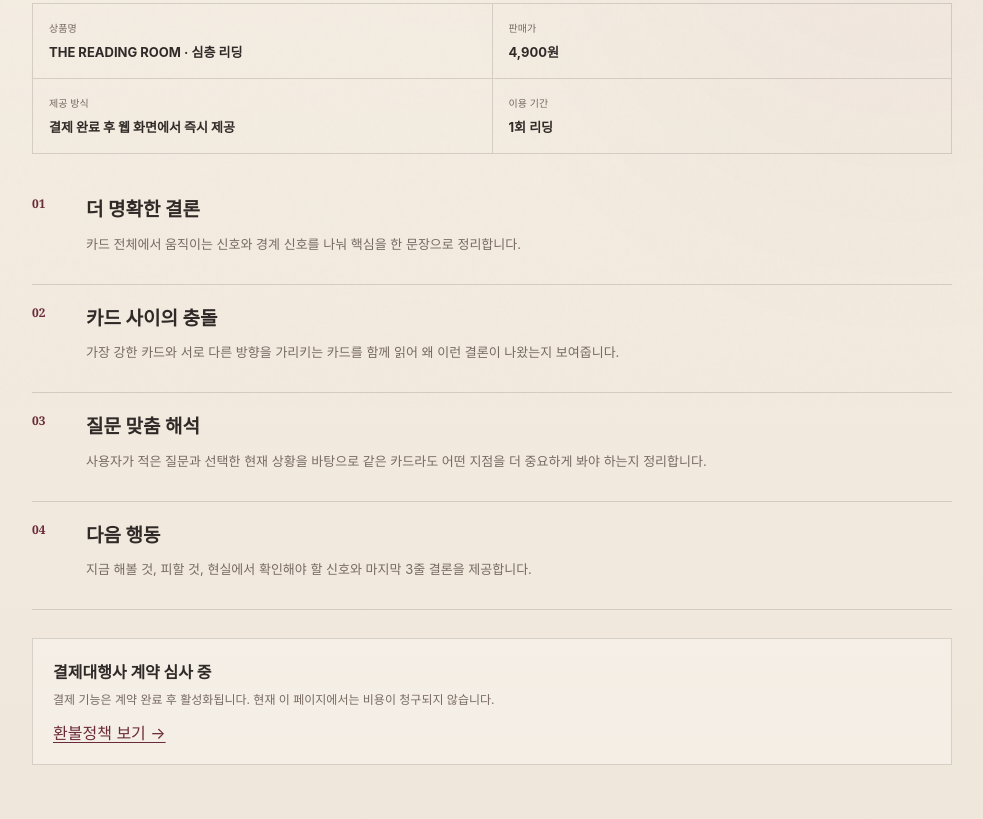
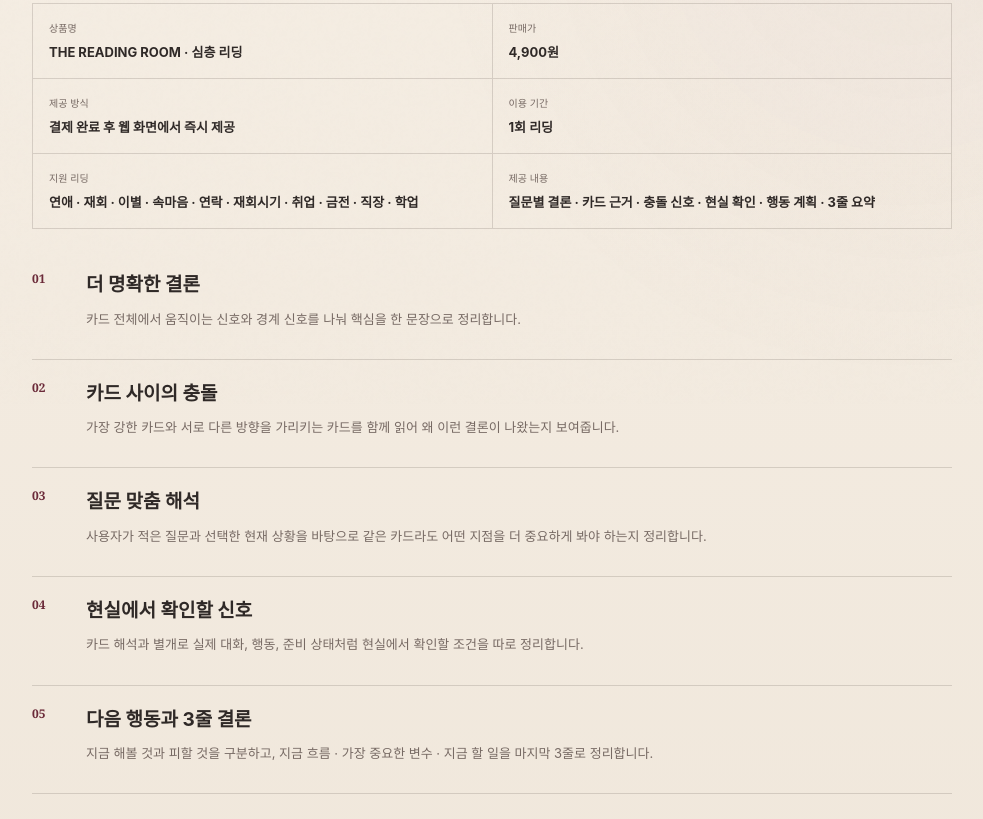
Before and after one commit to ji-minseo/the-reading-room, a website: page deep-reading/index.html in a window 1280 px wide. Shown: the part 396-1215 px from the top of the page, without its empty margins (148-1131 px from the left). Drawn offline with Linux system fonts and the light colour scheme.

Commit message:
Expand Deep Reading product details

```diff
--- a/deep-reading/index.html
+++ b/deep-reading/index.html
@@ -31,12 +31,15 @@
     <article><span>판매가</span><strong>4,900원</strong></article>
     <article><span>제공 방식</span><strong>결제 완료 후 웹 화면에서 즉시 제공</strong></article>
     <article><span>이용 기간</span><strong>1회 리딩</strong></article>
+    <article><span>지원 리딩</span><strong>연애 · 재회 · 이별 · 속마음 · 연락 · 재회시기 · 취업 · 금전 · 직장 · 학업</strong></article>
+    <article><span>제공 내용</span><strong>질문별 결론 · 카드 근거 · 충돌 신호 · 현실 확인 · 행동 계획 · 3줄 요약</strong></article>
   </section>
   <section class="legal-stack">
     <article><span>01</span><div><h2>더 명확한 결론</h2><p>카드 전체에서 움직이는 신호와 경계 신호를 나눠 핵심을 한 문장으로 정리합니다.</p></div></article>
     <article><span>02</span><div><h2>카드 사이의 충돌</h2><p>가장 강한 카드와 서로 다른 방향을 가리키는 카드를 함께 읽어 왜 이런 결론이 나왔는지 보여줍니다.</p></div></article>
     <article><span>03</span><div><h2>질문 맞춤 해석</h2><p>사용자가 적은 질문과 선택한 현재 상황을 바탕으로 같은 카드라도 어떤 지점을 더 중요하게 봐야 하는지 정리합니다.</p></div></article>
-    <article><span>04</span><div><h2>다음 행동</h2><p>지금 해볼 것, 피할 것, 현실에서 확인해야 할 신호와 마지막 3줄 결론을 제공합니다.</p></div></article>
+    <article><span>04</span><div><h2>현실에서 확인할 신호</h2><p>카드 해석과 별개로 실제 대화, 행동, 준비 상태처럼 현실에서 확인할 조건을 따로 정리합니다.</p></div></article>
+    <article><span>05</span><div><h2>다음 행동과 3줄 결론</h2><p>지금 해볼 것과 피할 것을 구분하고, 지금 흐름 · 가장 중요한 변수 · 지금 할 일을 마지막 3줄로 정리합니다.</p></div></article>
   </section>
   <div class="product-policy"><strong>결제대행사 계약 심사 중</strong><p>결제 기능은 계약 완료 후 활성화됩니다. 현재 이 페이지에서는 비용이 청구되지 않습니다.</p><a href="/refund/">환불정책 보기 →</a></div></main>
   <footer class="seo-footer">
```
